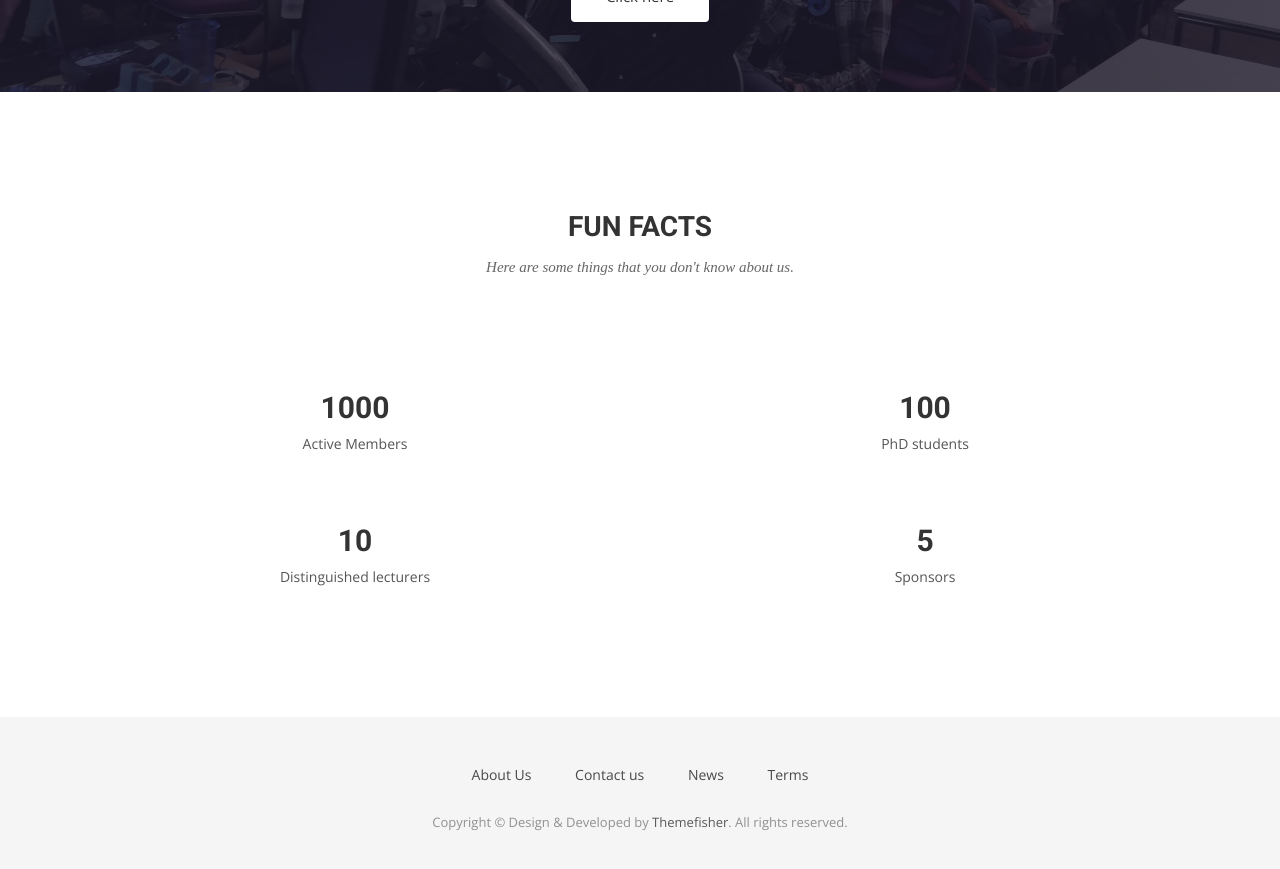
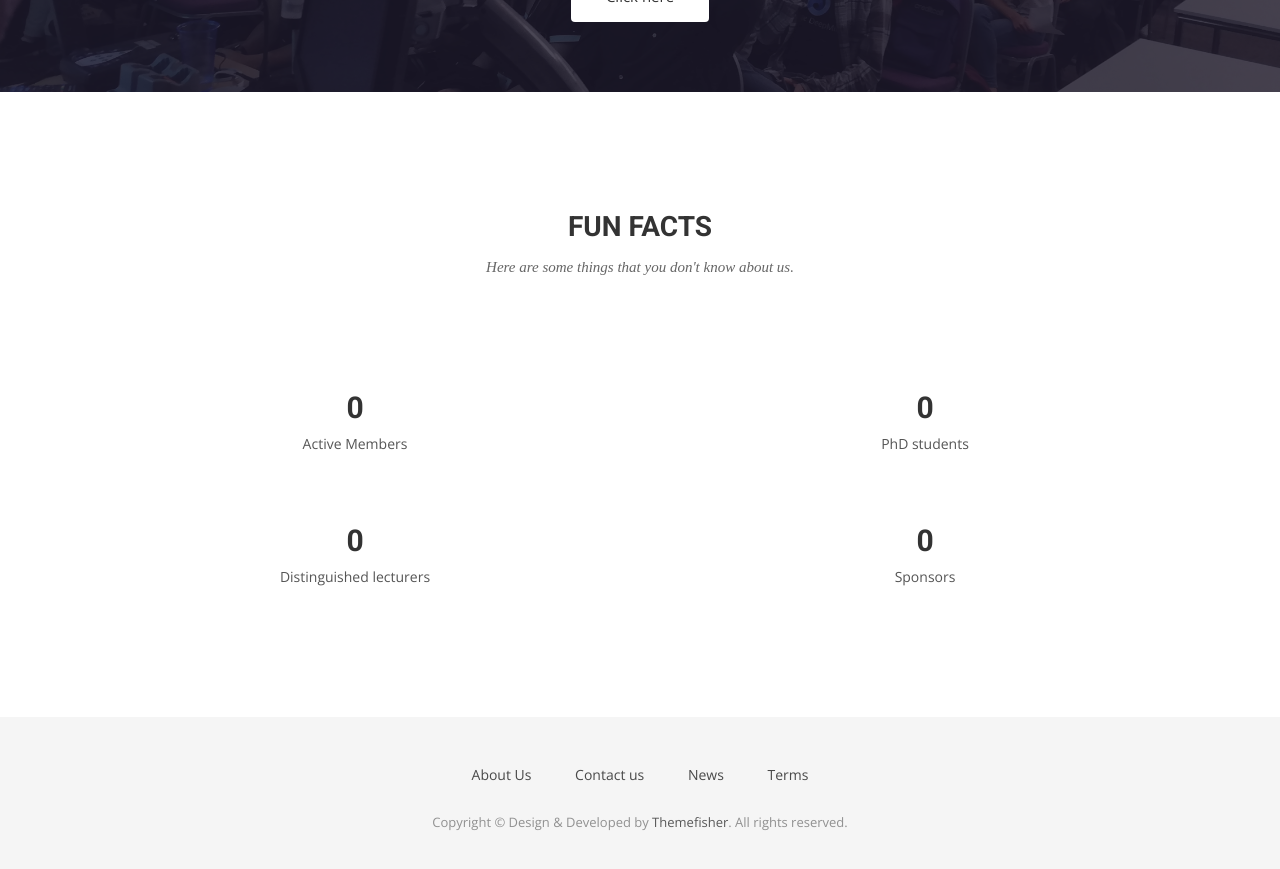
Before and after one commit to bristolresearchsoc/bristolresearchsoc.github.io, a Jekyll site: the page built from index.html, in a window 1280 px wide and 900 px high, scrolled down 3169 px. Shown: the top 869 px of the window. Built offline with Jekyll 4.4.1, drawn with Linux system fonts in a browser that asks for light colours; nearby versions of some CDN libraries; some web fonts are replaced.

Commit message:
editting fun facts

```diff
--- a/_config.yml
+++ b/_config.yml
@@ -18,7 +18,7 @@ title: BURS
 subtitle: "Bristol University Research Society"
 #http://ndrewtl.github.io" # the base hostname & protocol for your site
 # baseurl: "/the/subpath/of/your/site" # Set this value to "" if you want your site to be root
-baseurl: "https://bristolresearchsoc.github.io"
+baseurl: "/"
 cover: "/assets/cover.png"
 logo: "/assets/logo.png"
 
--- a/_data/funfacts.yml
+++ b/_data/funfacts.yml
@@ -1,12 +1,12 @@
-- counter: 1000
+- counter: Null
   icon: ion-ios-chatboxes-outline
   text: Active Members
-- counter: 100
+- counter: Null
   icon: ion-ios-glasses-outline
   text: PhD students
-- counter: 10
+- counter: Null
   icon: ion-ios-compose-outline
   text: Distinguished lecturers
-- counter: 5
+- counter: Null
   icon: ion-ios-timer-outline
   text: Sponsors
```
